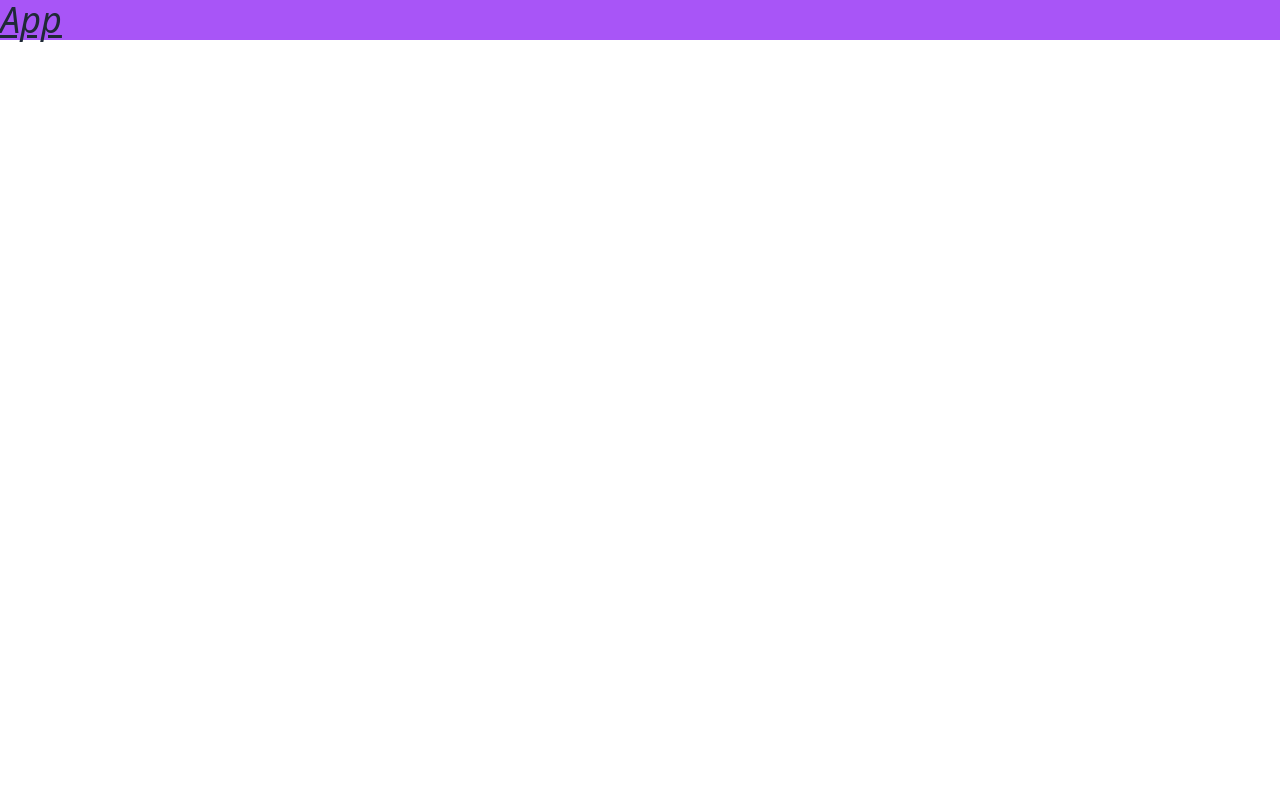
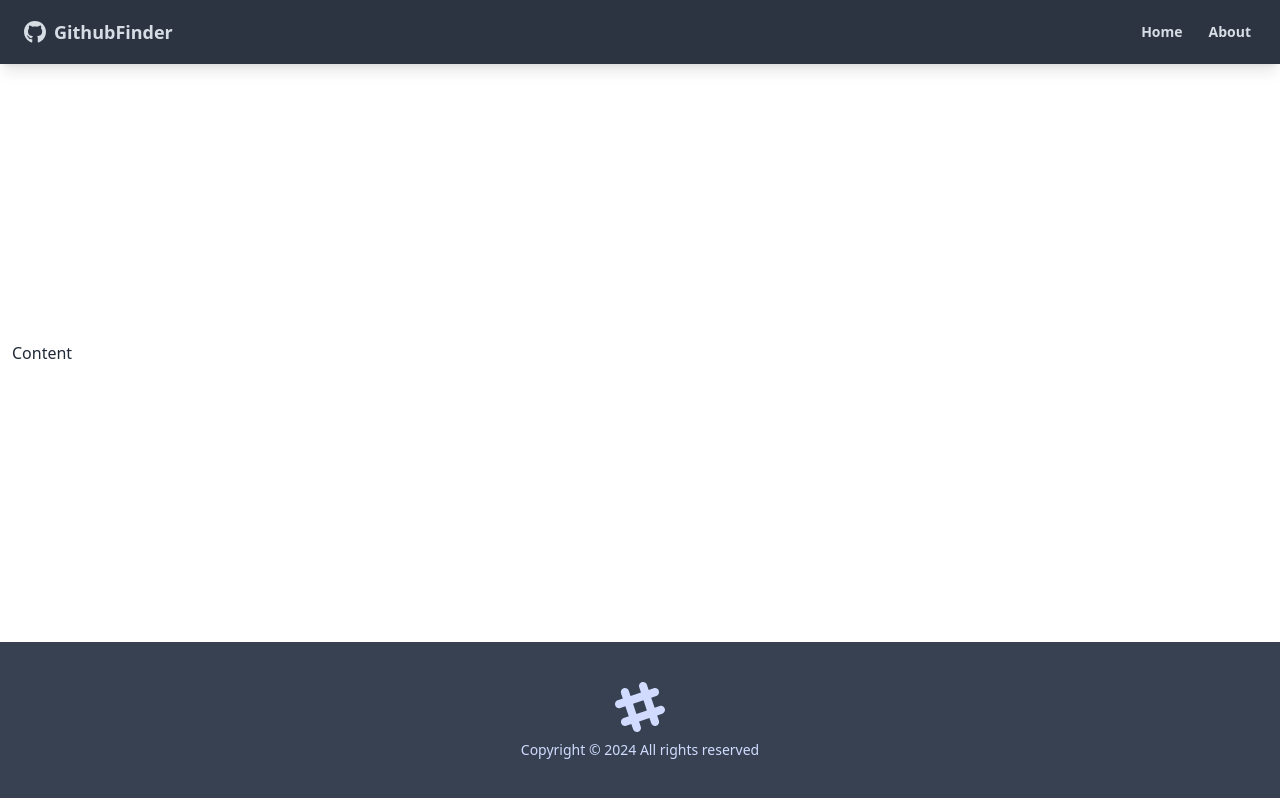
Before and after one commit to akshitabajaj2112/github_finder_udemy, a React (Create React App) app: page / in a window 1280 px wide. Built offline with nearby package versions, Linux system fonts and the light colour scheme.

Commit message:
header and footer done with main content in container class

```diff
--- a/package.json
+++ b/package.json
@@ -8,6 +8,8 @@
     "@testing-library/user-event": "^13.5.0",
     "react": "^18.2.0",
     "react-dom": "^18.2.0",
+    "react-icons": "^5.0.1",
+    "react-router-dom": "^6.21.3",
     "react-scripts": "^5.0.1",
     "web-vitals": "^2.1.4"
   },
--- a/public/index.html
+++ b/public/index.html
@@ -1,5 +1,5 @@
 <!DOCTYPE html>
-<html lang="en">
+<html lang="en" >
   <head>
     <meta charset="utf-8" />
     <link rel="icon" href="%PUBLIC_URL%/favicon.ico" />
@@ -13,7 +13,7 @@
 
     <link rel="manifest" href="%PUBLIC_URL%/manifest.json" />
 
-    <title>React App</title>
+    <title>Github finder</title>
   </head>
   <body>
     <noscript>You need to enable JavaScript to run this app.</noscript>
--- a/src/App.css
+++ /dev/null
@@ -1,38 +0,0 @@
-.App {
-  text-align: center;
-}
-
-.App-logo {
-  height: 40vmin;
-  pointer-events: none;
-}
-
-@media (prefers-reduced-motion: no-preference) {
-  .App-logo {
-    animation: App-logo-spin infinite 20s linear;
-  }
-}
-
-.App-header {
-  background-color: #282c34;
-  min-height: 100vh;
-  display: flex;
-  flex-direction: column;
-  align-items: center;
-  justify-content: center;
-  font-size: calc(10px + 2vmin);
-  color: white;
-}
-
-.App-link {
-  color: #61dafb;
-}
-
-@keyframes App-logo-spin {
-  from {
-    transform: rotate(0deg);
-  }
-  to {
-    transform: rotate(360deg);
-  }
-}
--- a/src/App.js
+++ b/src/App.js
@@ -1,12 +1,20 @@
-import logo from './logo.svg';
-import './App.css';
+import { BrowserRouter  as Router , Route} from "react-router-dom"
+import Navbar from "./components/layout/Navbar";
+import Footer from "./components/layout/Footer";
 
 function App() {
   return (
-    <div className='bg-purple-500'>
-      <h1 className='text-4xl underline italic'>App</h1>
+    <Router>
+    <div className="flex flex-col justify-between h-screen">
+    <Navbar/>
 
+    <main className="container mx-auto px-3 pb-12">
+      Content
+    </main>
+
+    <Footer/>
     </div>
+    </Router>
   );
 }
 
--- /dev/null
+++ b/src/components/layout/Footer.jsx
@@ -0,0 +1,37 @@
+function Footer() {
+    const footerYear =new Date().getFullYear()
+  return (
+    <footer className='footer p-10 bg-gray-700
+    text-primary-content footer-center'>
+       <div>
+       <svg
+          width='50'
+          height='50'
+          viewBox='0 0 24 24'
+          xmlns='http://www.w3.org/2000/svg'
+          fillRule='evenodd'
+          clipRule='evenodd'
+          className='inline-block fill-current'
+        >
+          <path d='M22.672 15.226l-2.432.811.841 2.515c.33
+          1.019-.209 2.127-1.23 2.456-1.15.325-2.148-.321-2.463-1.226l-.84-2.518-5.013
+          1.677.84 2.517c.391 1.203-.434 2.542-1.831 2.542-.88
+          0-1.601-.564-1.86-1.314l-.842-2.516-2.431.809c-1.135.328-2.145-.317-2.463-1.229-.329-1.018.211-2.127
+           1.231-2.456l2.432-.809-1.621-4.823-2.432.808c-1.355.384-2.558-.59-2.558-1.839 0-.817.509-1.582
+            1.327-1.846l2.433-.809-.842-2.515c-.33-1.02.211-2.129 1.232-2.458 1.02-.329 2.13.209 2.461
+            1.229l.842 2.515 5.011-1.677-.839-2.517c-.403-1.238.484-2.553 1.843-2.553.819 0 1.585.509
+            1.85 1.326l.841 2.517 2.431-.81c1.02-.33 2.131.211 2.461 1.229.332 1.018-.21 2.126-1.23
+            2.456l-2.433.809 1.622 4.823 2.433-.809c1.242-.401 2.557.484 2.557 1.838 0 .819-.51
+            1.583-1.328 1.847m-8.992-6.428l-5.01 1.675 1.619 4.828 5.011-1.674-1.62-4.829z'></path>
+        </svg>
+        <p>Copyright &copy; {footerYear} All rights reserved</p>
+
+        </div>
+
+
+
+    </footer>
+  )
+}
+
+export default Footer
--- /dev/null
+++ b/src/components/layout/Navbar.jsx
@@ -0,0 +1,46 @@
+import {FaGithub} from 'react-icons/fa'
+import {Link} from 'react-router-dom'
+import PropTypes from 'prop-types'
+
+
+
+function Navbar({title}) {
+  return (
+    <nav className='navbar mb-12 shadow-lg bg-neutral
+    text-neutral-content'>
+        <div className="container mx-auto">
+            <div className="flex-none px-2 mx-2">
+            <FaGithub className='inline pr-2 text-3xl'/>
+            <Link to='/' className='text-lg font-bold align-middle'>
+            {title}
+            </Link>
+            </div>
+
+            <div className="flex-1 x-2 mx-2">
+                <div className="flex justify-end">
+                    <Link to='/' className='btn btn-ghost btn-sm
+                    rounded-btn'>
+                        Home
+                    </Link>
+                    <Link to='/about' className='btn btn-ghost btn-sm
+                    rounded-btn'>
+                        About
+                    </Link>
+                </div>
+            </div>
+        </div>
+
+    </nav>
+  )
+}
+
+Navbar.defaultProps = {
+    title : 'GithubFinder',
+
+}
+
+Navbar.propTypes ={
+    title : PropTypes.string,
+}
+
+export default Navbar
--- a/src/index.js
+++ b/src/index.js
@@ -2,7 +2,7 @@
 import ReactDOM from 'react-dom/client';
 import './index.css';
 import App from './App';
-import reportWebVitals from './reportWebVitals';
+
 
 const root = ReactDOM.createRoot(document.getElementById('root'));
 root.render(
@@ -10,8 +10,3 @@
     <App />
   </React.StrictMode>
 );
-
-// If you want to start measuring performance in your app, pass a function
-// to log results (for example: reportWebVitals(console.log))
-// or send to an analytics endpoint. Learn more: https://bit.ly/CRA-vitals
-reportWebVitals();
--- a/src/reportWebVitals.js
+++ /dev/null
@@ -1,13 +0,0 @@
-const reportWebVitals = onPerfEntry => {
-  if (onPerfEntry && onPerfEntry instanceof Function) {
-    import('web-vitals').then(({ getCLS, getFID, getFCP, getLCP, getTTFB }) => {
-      getCLS(onPerfEntry);
-      getFID(onPerfEntry);
-      getFCP(onPerfEntry);
-      getLCP(onPerfEntry);
-      getTTFB(onPerfEntry);
-    });
-  }
-};
-
-export default reportWebVitals;
```
Also changed, not shown: src/setupTests.js (deleted, +0 -5 lines), src/logo.svg (deleted), 1 other file (tests, documents, lock files or other folders).
